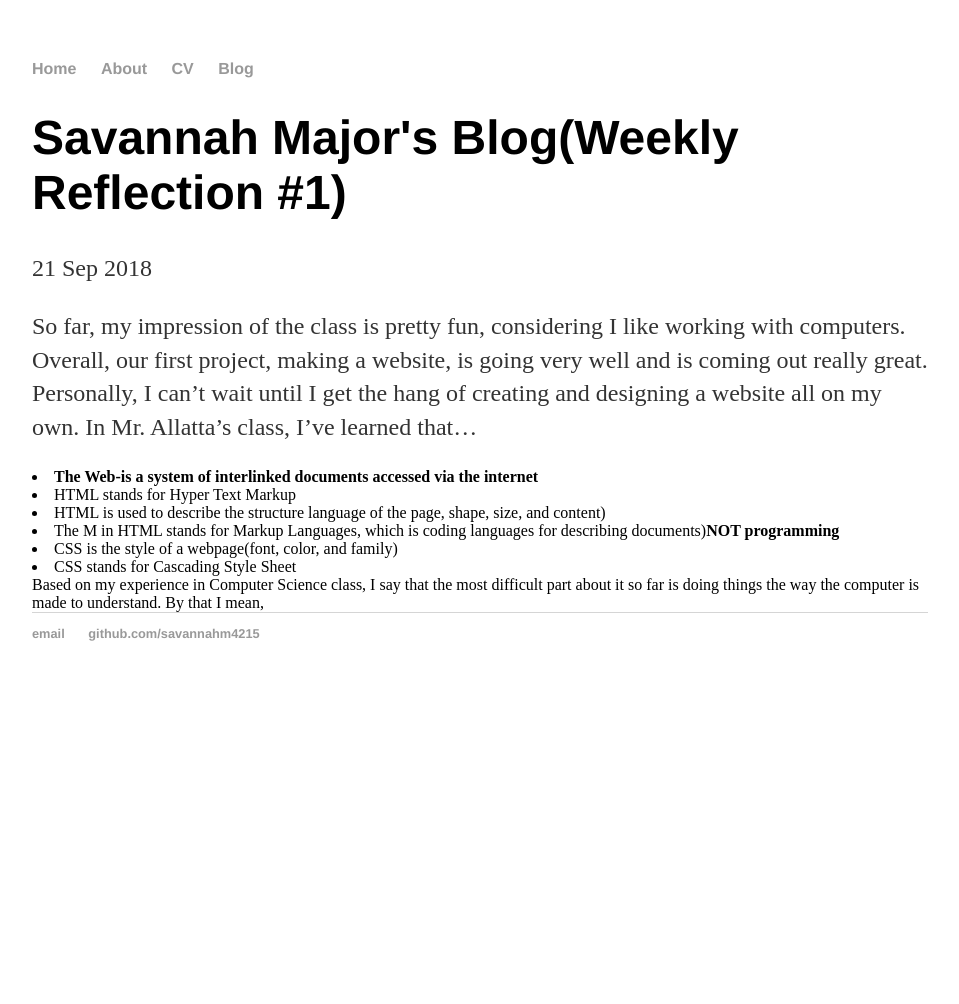
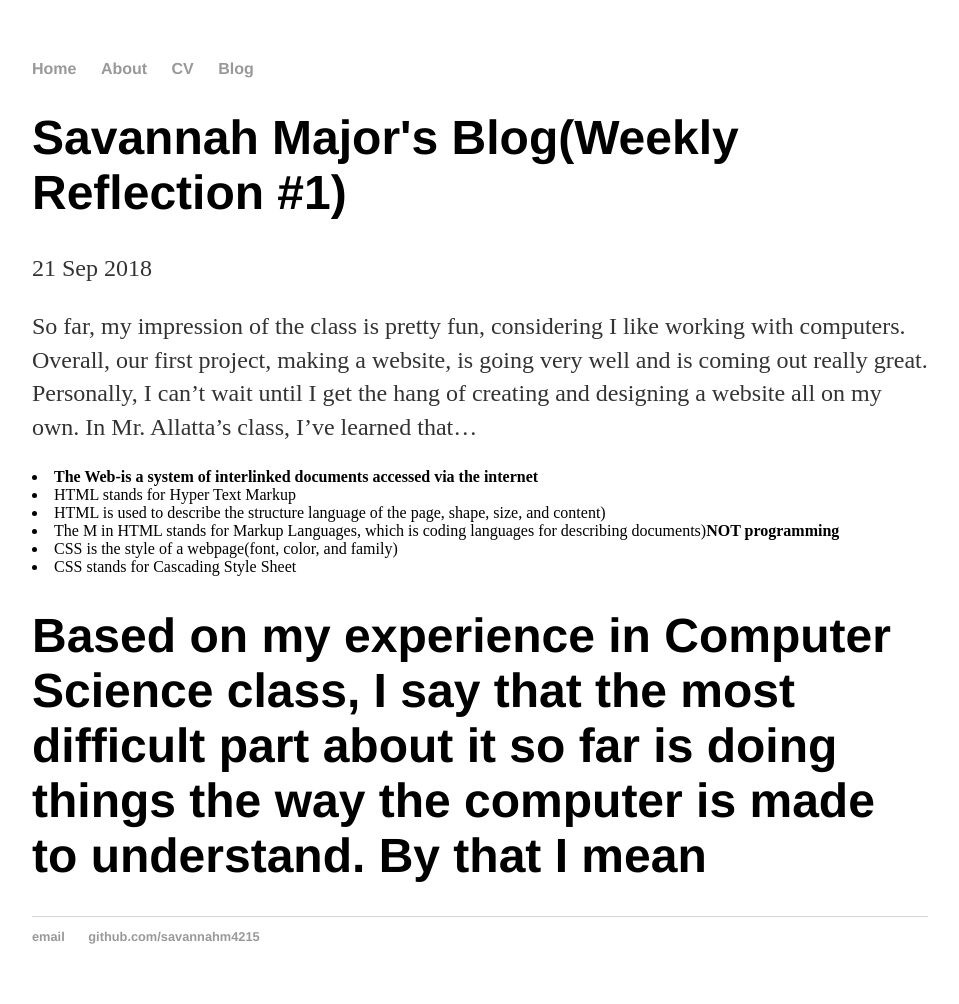
Before and after one commit to savannahm4215/savannahm4215.github.io, a Jekyll site: the page built from _posts/2018-09-21-weekly-reflection-01.md, in a window 1280 px wide. Shown: the whole page, without its empty margins (160-1119 px from the left). Built offline with Jekyll 4.4.1, drawn with Linux system fonts in a browser that asks for light colours; before the commit the page ends 900 px from its top, so only the background shows below that.

```diff
--- a/_posts/2018-09-21-weekly-reflection-01.md
+++ b/_posts/2018-09-21-weekly-reflection-01.md
@@ -14,4 +14,4 @@ So far, my impression of the class is pretty fun, considering I like working wit
 <li>CSS stands for Cascading Style Sheet</li>
 
 
-Based on my experience in Computer Science class, I say that the most difficult part about it so far is doing things the way the computer is made to understand. By that I mean,
+<h1>Based on my experience in Computer Science class, I say that the most difficult part about it so far is doing things the way the computer is made to understand. By that I mean</h1>
```
